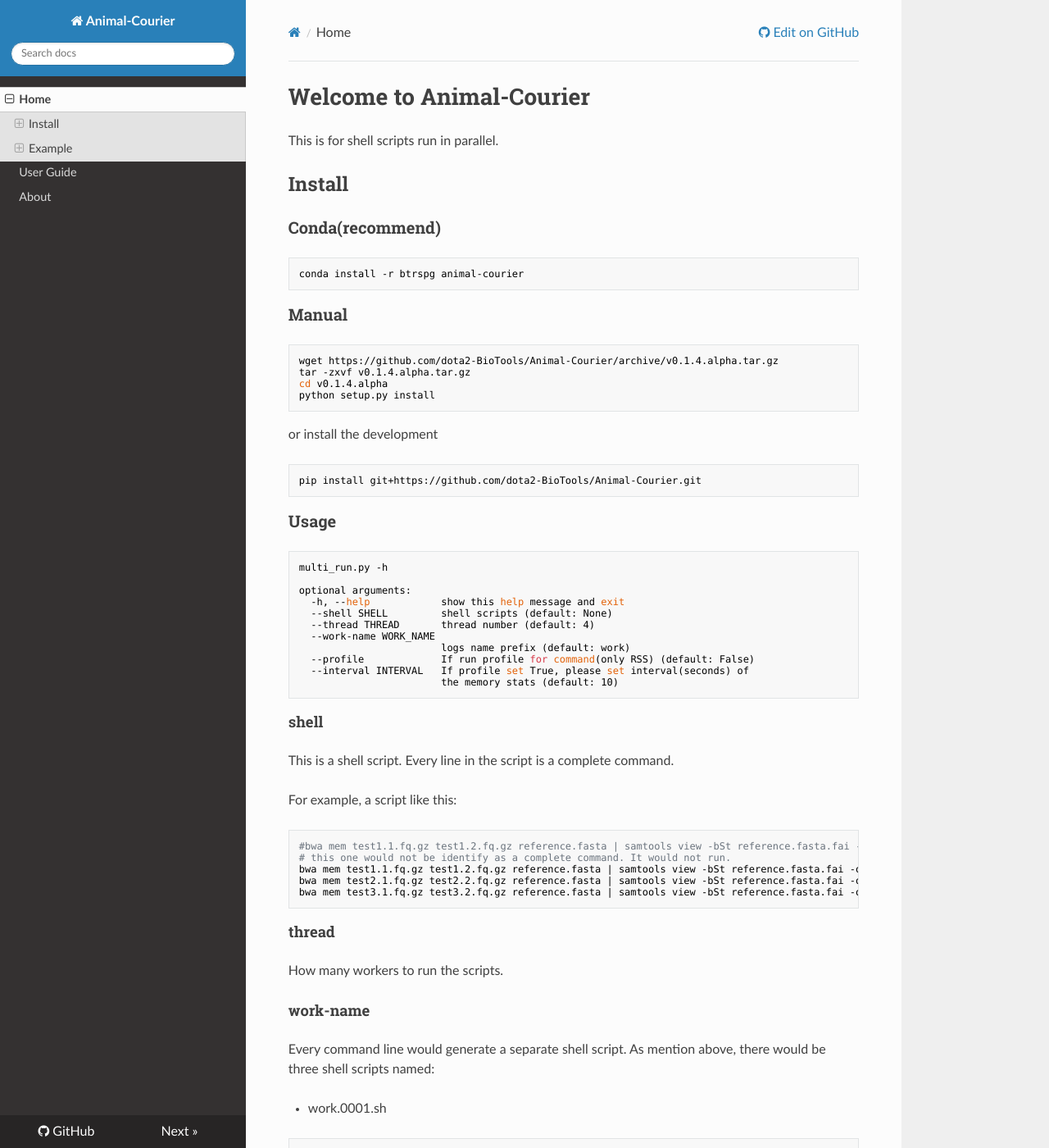
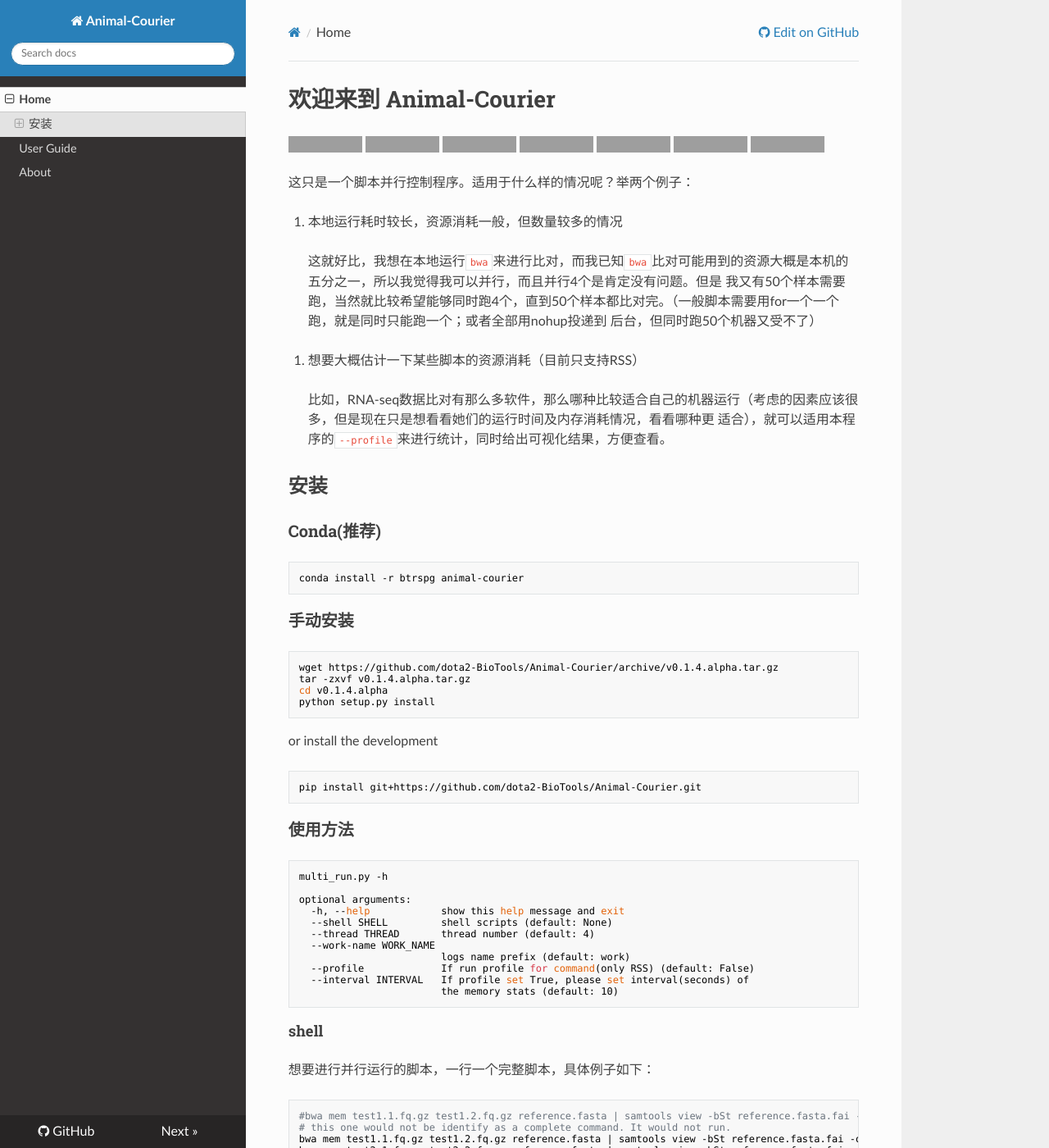
Before and after one commit to btrspg/Animal-Courier, an MkDocs documentation site: the page built from docs_mkdocs/index.md, in a window 1280 px wide and 1400 px high. Shown: the whole window at 82% size. Built offline with MkDocs 1.6.1, drawn with Linux system fonts in a browser that asks for light colours; nearby versions of some CDN libraries; some of the changed text lies outside the part shown; grey boxes are pictures that could not be loaded.

Commit message:
加入中文

````diff
--- a/docs_mkdocs/index.md
+++ b/docs_mkdocs/index.md
@@ -1,17 +1,36 @@
-# Welcome to Animal-Courier
+# 欢迎来到 Animal-Courier
+
+[![](https://img.shields.io/github/license/dota2-BioTools/Animal-Courier.svg)](https://github.com/dota2-BioTools/Animal-Courier/blob/master/LICENSE)
+![](https://img.shields.io/circleci/project/github/dota2-BioTools/Animal-Courier/master.svg)
+![](https://img.shields.io/github/tag-date/dota2-biotools/animal-courier.svg)
+![](https://img.shields.io/github/last-commit/dota2-BioTools/Animal-Courier.svg)
+[![](https://img.shields.io/conda/v/btrspg/Animal-Courier.svg)](https://anaconda.org/btrspg/animal-courier)
+[![](https://img.shields.io/conda/dn/btrspg/Animal-Courier.svg)](https://anaconda.org/btrspg/animal-courier)
+[![codecov](https://codecov.io/gh/dota2-BioTools/Animal-Courier/branch/master/graph/badge.svg)](https://codecov.io/gh/dota2-BioTools/Animal-Courier)
 
 
-This is for shell scripts run in parallel.
+这只是一个脚本并行控制程序。适用于什么样的情况呢？举两个例子：
 
-## Install
+1. 本地运行耗时较长，资源消耗一般，但数量较多的情况
 
-### Conda(recommend)
+>这就好比，我想在本地运行`bwa`来进行比对，而我已知`bwa`比对可能用到的资源大概是本机的五分之一，所以我觉得我可以并行，而且并行4个是肯定没有问题。但是
+我又有50个样本需要跑，当然就比较希望能够同时跑4个，直到50个样本都比对完。（一般脚本需要用for一个一个跑，就是同时只能跑一个；或者全部用nohup投递到
+后台，但同时跑50个机器又受不了）
+
+2. 想要大概估计一下某些脚本的资源消耗（目前只支持RSS）
+
+>比如，RNA-seq数据比对有那么多软件，那么哪种比较适合自己的机器运行（考虑的因素应该很多，但是现在只是想看看她们的运行时间及内存消耗情况，看看哪种更
+适合），就可以适用本程序的`--profile`来进行统计，同时给出可视化结果，方便查看。
+
+## 安装
+
+### Conda(推荐)
 
 ```bash
 conda install -r btrspg animal-courier
 ```
 
-### Manual
+### 手动安装
 
 ```bash
 wget https://github.com/dota2-BioTools/Animal-Courier/archive/v0.1.4.alpha.tar.gz
@@ -25,7 +44,7 @@
 ```bash
 pip install git+https://github.com/dota2-BioTools/Animal-Courier.git
 ```
-### Usage
+### 使用方法
 
 ```bash
 multi_run.py -h
@@ -43,9 +62,7 @@
 
 #### shell
 
-This is a shell script. Every line in the script is a complete command.
-
-For example, a script like this:
+想要进行并行运行的脚本，一行一个完整脚本，具体例子如下：
 ```bash
 #bwa mem test1.1.fq.gz test1.2.fq.gz reference.fasta | samtools view -bSt reference.fasta.fai -o test1.bam
 # this one would not be identify as a complete command. It would not run.
@@ -53,14 +70,24 @@
 bwa mem test2.1.fq.gz test2.2.fq.gz reference.fasta | samtools view -bSt reference.fasta.fai -o test2.bam
 bwa mem test3.1.fq.gz test3.2.fq.gz reference.fasta | samtools view -bSt reference.fasta.fai -o test3.bam
 ```
+- #注释的不会当作命令
+- 假设需要运行多个步骤的，推荐适用`;`进行连接
+
+```bash
+bwa mem test1.1.fq.gz test1.2.fq.gz reference.fasta | samtools view -bSt reference.fasta.fai -o test1.bam;samtools index test1.bam
+```
+
+
+
 
 #### thread
 
-How many workers to run the scripts.
+同时运行任务数目，默认为4个。
 
 #### work-name
 
-Every command line would generate a separate shell script. As mention above, there would be three shell scripts named:
+每行命令都会重新分割成单独的`shell`脚本，这个脚本会以`work-name`为前缀，并且整个脚本完整log也会以`work-name`为前缀。默认：`work`
+例如上面例子中的test.sh就会被拆分为如下几个脚本：
 
 - work.0001.sh
 ```bash
@@ -72,18 +99,23 @@
 #! /bin/bash
 bwa mem test2.1.fq.gz test2.2.fq.gz reference.fasta | samtools view -bSt reference.fasta.fai -o test2.bam
 ```
-and work.0003.sh
+- work.0003.sh
+
+```bash
+#! /bin/bash
+bwa mem test3.1.fq.gz test3.2.fq.gz reference.fasta | samtools view -bSt reference.fasta.fai -o test3.bam
+```
 
 
 #### profile
 
-tofill
+是否需要进行内存统计，默认不进行统计。
 
 #### interval
 
-tofill
+内存统计间隔时间，如果开启`profile`参数，则默认时间间隔为10秒。根据运行脚本合理设置间隔时间。
 
-## Example
+## 例子
 
 
 - test.sh
@@ -97,7 +129,7 @@
 multi_run.py --shell test.sh --thread 4 --profile --interval 1
 ```
 
-### Results
+### 结果
 
 - standard out
 ```bash
@@ -127,10 +159,10 @@
 max      0.580000
 ```
 
-- structure
+- 最终生成的log的目录结构
 
 ![structure](figures/structure.png)
 
-- log
+- 开启`profile`参数后，进行的内存统计结果（点击图片可交互）
 
 [![log](figures/log.example.png)](html/log.work.20190112091820.html)
````
Also changed, not shown: docs_mkdocs/about.md (+3 -0 lines).
